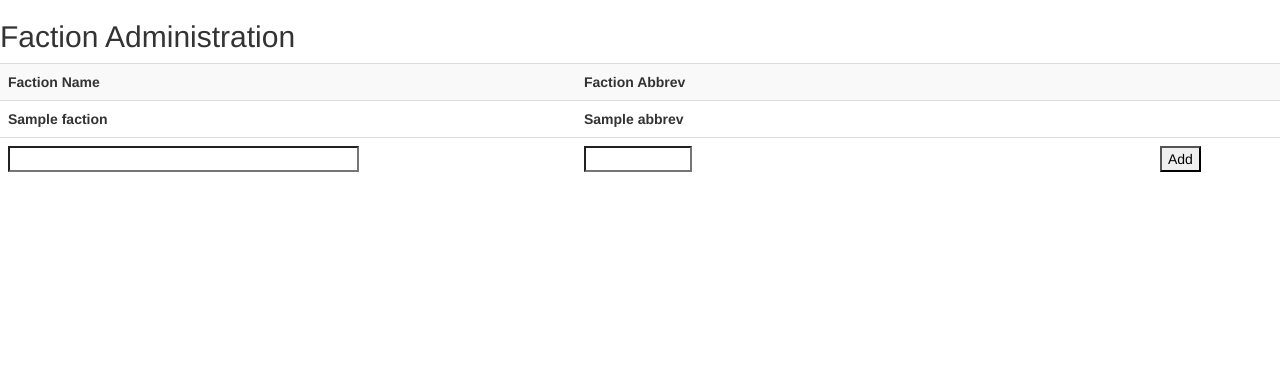
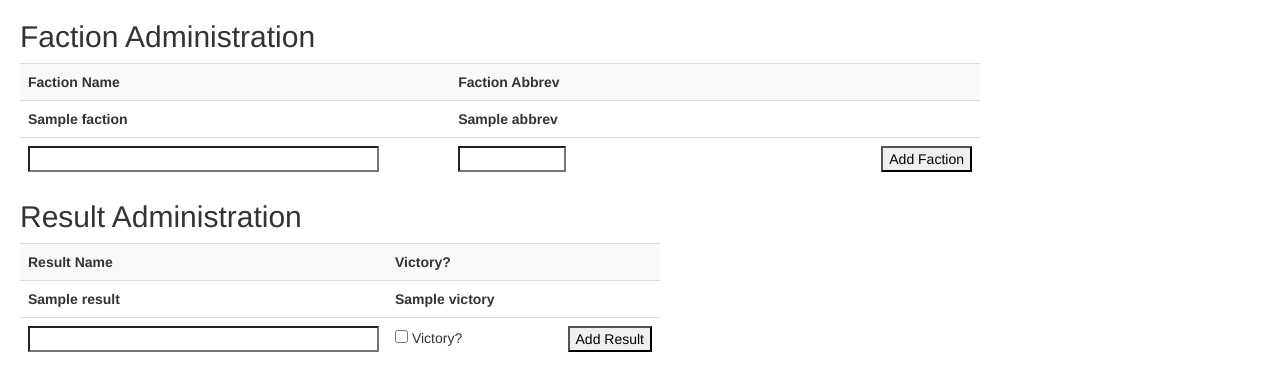
Before and after one commit to jamalomartin/field_promotion, a Python web app: template templates/admin.html in a window 1280 px wide. Shown: the top 391 px of the page. Run offline with Jinja, Linux system fonts and the light colour scheme; the template is opened without the code that fills it: most values are stand-ins (such as "Sample title", 1, 10 or a date in 2020).

Commit message:
built out result administration on admin page

```diff
--- a/models.py
+++ b/models.py
@@ -10,6 +10,7 @@ class Warcaster(ndb.Model):
 
 class Result(ndb.Model):
 	name = ndb.StringProperty()
+	victory = ndb.BooleanProperty()
 
 class Match(ndb.Model):
 	date = ndb.DateProperty()
--- a/stylesheets/app.css
+++ b/stylesheets/app.css
@@ -1,4 +1,11 @@
-.add_faction_table {
-	border:1px solid black;
-	text-align: center;
+.faction-admin {
+	position: relative;
+	left: 20px;
+	width: 75%;
 }
+
+.result-admin {
+	position: relative;
+	left: 20px;
+	width: 50%;
+}
--- a/templates/admin.html
+++ b/templates/admin.html
@@ -3,8 +3,10 @@
   <head>
       <title>Field Promotion Administration</title>
       <link rel="stylesheet" type="text/css" href="stylesheets/bootstrap.css">
+      <link rel="stylesheet" type="text/css" href="stylesheets/app.css">
   </head>
     <body>
+      <div class="faction-admin">
         <h2>Faction Administration</h2>
         <table class="table table-striped">
           <tr>
@@ -23,9 +25,35 @@
               <tr>
                   <td width="45%"><input type="text" NAME="factionName" size="40"></td>
                   <td width="45%"><input type="text" NAME="factionAbbrev" size="10"></td>
-                <td width="10%"><input type="submit" name = "add" value="Add" /></td>
+                  <td width="10%"><input type="submit" name="faction" value="Add Faction" /></td>
               </tr>
           </form>
         </table>
+      </div>
+
+      <div class="result-admin">
+        <h2>Result Administration</h2>
+        <table class="table table-striped">
+          <tr>
+              <th width="45%">Result Name</th>
+              <th width="45%">Victory?</th>
+              <th width="10%"></th>
+          </tr>
+          {% for result in results %}
+            <tr>
+              <th width="45%">{{result.name}}</th>
+              <th width="45%">{{result.victory}}</th>
+              <th width="10%"></th>
+            </tr>
+          {% endfor %}
+          <form method="post">
+              <tr>
+                  <td width="45%"><input type="text" name="resultName" size="40"></td>
+                  <td width="45%"><input type="checkbox" name="victory" value="true"> Victory?</td>
+                  <td width="10%"><input type="submit" name="result" value="Add Result" /></td>
+              </tr>
+          </form>
+        </table>
+      </div>
     </body>
 </html>
```
Also changed, not shown: admin.py (+29 -5 lines). Lines whose indentation alone changed are shown as unchanged.
